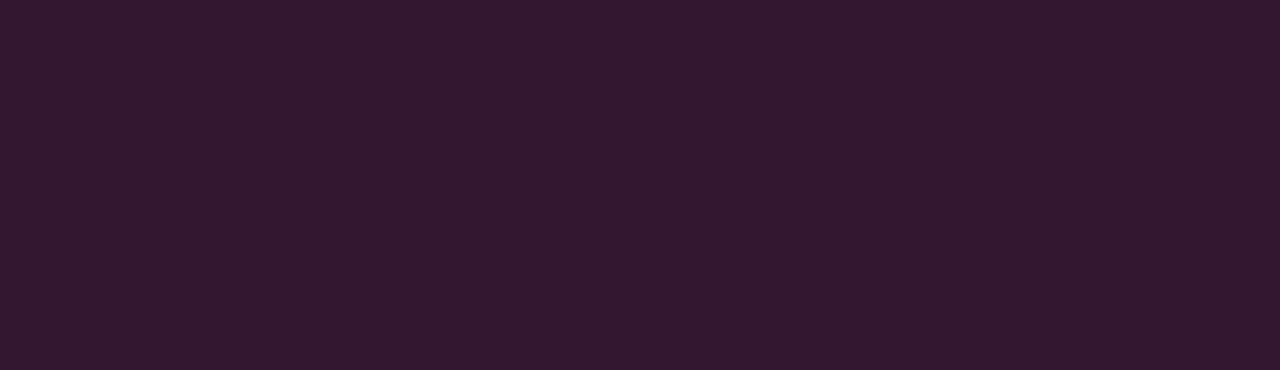
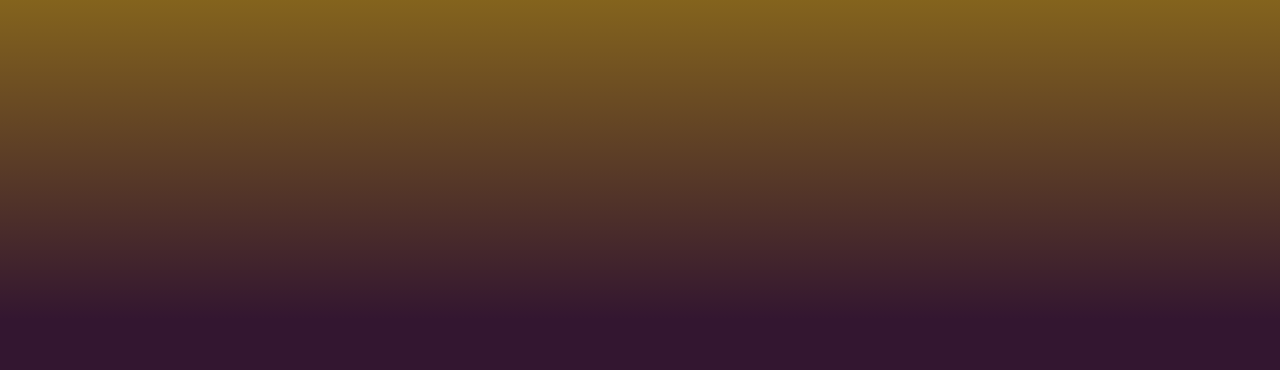
Before and after one commit to magadiaph/jak-en-pon, a plain HTML site: page index.html in a window 1280 px wide. Shown: the top 370 px of the page. Drawn offline with Linux system fonts and the light colour scheme.

Commit message:
adjust bot-bg

```diff
--- a/assets/css/style.css
+++ b/assets/css/style.css
@@ -24,7 +24,8 @@
     align-items: center;
 
     color: whitesmoke;
-    font-size: large;
+    font-size: xx-large;
+    background: linear-gradient(rgba(255, 217, 0, 0.397), rgba(0, 0, 0, 0));
   }
     .bot-rock {
         height: 150px;
```
